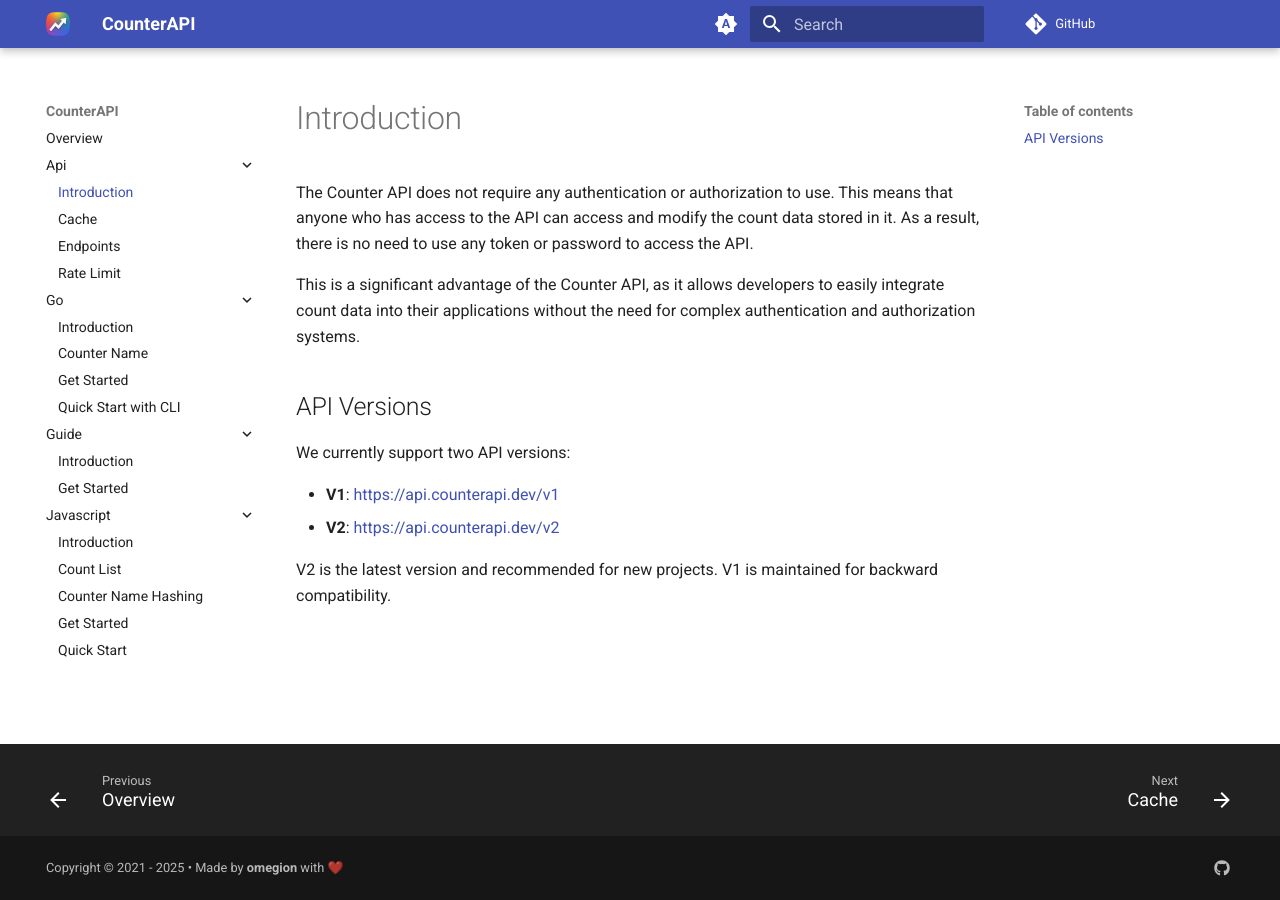
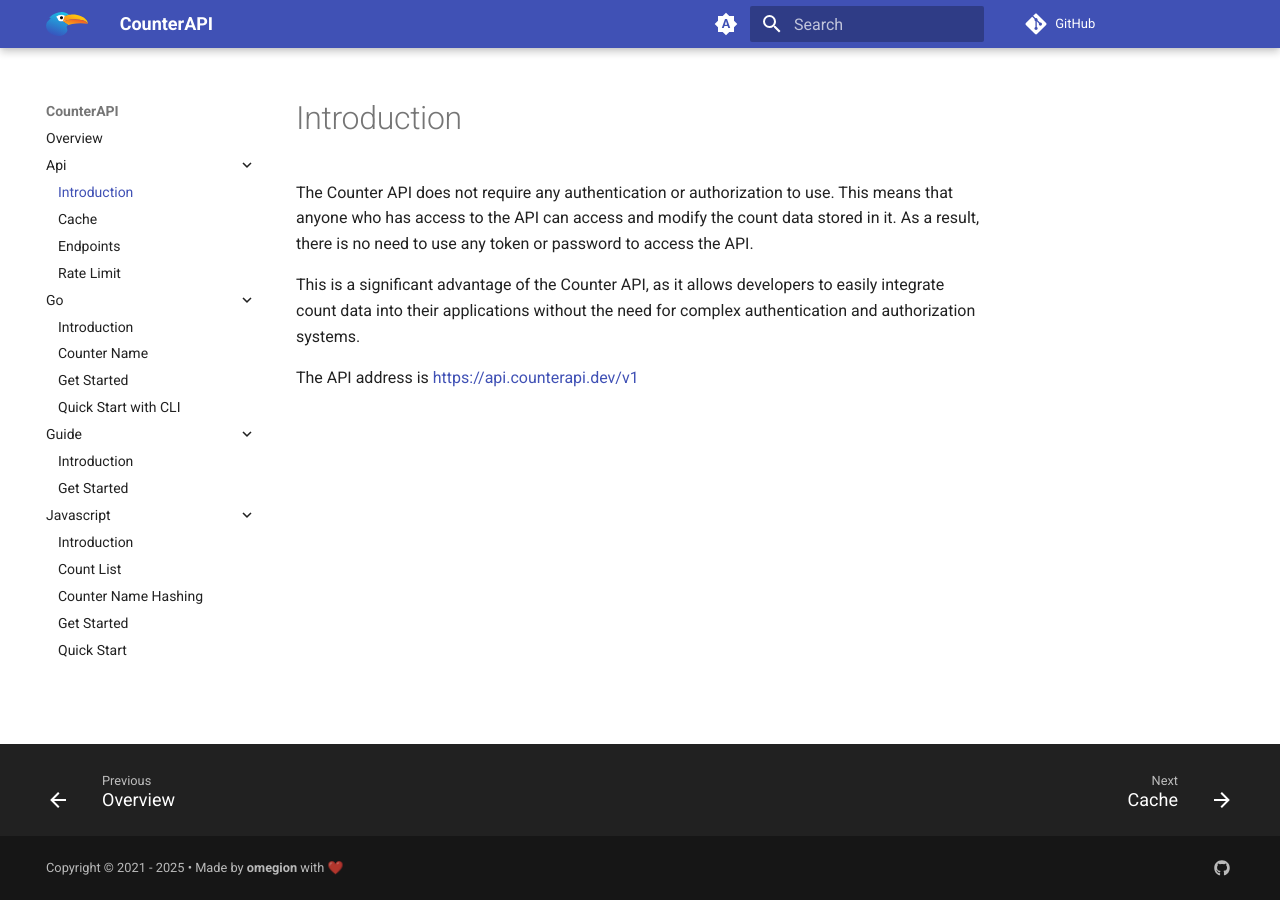
Before and after one commit to counterapi/docs, an MkDocs documentation site: the page built from docs/api/index.md, in a window 1280 px wide. Built offline with MkDocs 1.6.1 and Material for MkDocs 9.7.7, drawn with Linux system fonts in a browser that asks for light colours; comment, search, counter and statistics services are not loaded; the version menu is left out.

```diff
--- a/docs/api/index.md
+++ b/docs/api/index.md
@@ -5,11 +5,5 @@ The Counter API does not require any authentication or authorization to use. Thi
 
 This is a significant advantage of the Counter API, as it allows developers to easily integrate count data into their applications without the need for complex authentication and authorization systems.
 
-## API Versions
-
-We currently support two API versions:
-
-- **V1**: [https://api.counterapi.dev/v1](https://api.counterapi.dev/v1)
-- **V2**: [https://api.counterapi.dev/v2](https://api.counterapi.dev/v2)
-
-V2 is the latest version and recommended for new projects. V1 is maintained for backward compatibility.
+The API
+address is [https://api.counterapi.dev/v1](https://api.counterapi.dev/v1)
--- a/mkdocs.yml
+++ b/mkdocs.yml
@@ -1,10 +1,10 @@
 site_name: CounterAPI
-site_url: https://counterapi.dev/
+site_url: https://counterapi.dev
 site_description: CounterAPI is a free and open-source API for counting things.
 site_author: omegion
 
 repo_url: https://github.com/counterapi/api/
-edit_uri: https://github.com/counterapi/docs/blob/master/docs/
+edit_uri: https://github.com/counterapi/docs/blob/main/docs/
 
 docs_dir: docs
 site_dir: site
@@ -12,7 +12,7 @@ copyright: Copyright &copy; 2021 - <script>document.write(new Date().getFullYear
 
 theme:
   name: material
-  logo: assets/img/logo.png
+  logo: assets/img/logo.svg
   favicon: assets/favicons/favicon.ico
   palette:
     # Palette toggle for automatic mode
@@ -51,9 +51,6 @@ extra:
     - icon: fontawesome/brands/github
       link: https://github.com/omegion
       name: Github Profile of Omegion
-  version:
-    default: latest
-    provider: mike
 markdown_extensions:
   - attr_list
   - md_in_html
@@ -73,14 +70,5 @@ plugins:
   - search
   - git-revision-date-localized:
       enable_creation_date: true
-      fallback_to_build_date: true
   - git-committers:
       repository: counterapi/docs
-  - mike:
-      alias_type: symlink
-      redirect_template: null
-      deploy_prefix: ''
-      canonical_version: latest
-      version_selector: true
-      css_dir: css
-      javascript_dir: js
--- a/requirements.txt
+++ b/requirements.txt
@@ -1,4 +1,3 @@
 mkdocs-material
 mkdocs-git-revision-date-localized-plugin
 mkdocs-git-committers-plugin-2
-mike
```
Also changed, not shown: README.md (+2 -2 lines), docs/api/endpoints.md (+12 -12 lines), docs/index.md (+1 -1 lines), overrides/main.html (deleted, +0 -8 lines), docs/assets/favicons/apple-icon-180x180.png (added), docs/assets/favicons/favicon-16x16.png (added), docs/assets/favicons/favicon-32x32.png (added), docs/assets/favicons/favicon.ico, docs/assets/img/logo.png (deleted), docs/assets/img/logo.svg (added), 4 other files.
